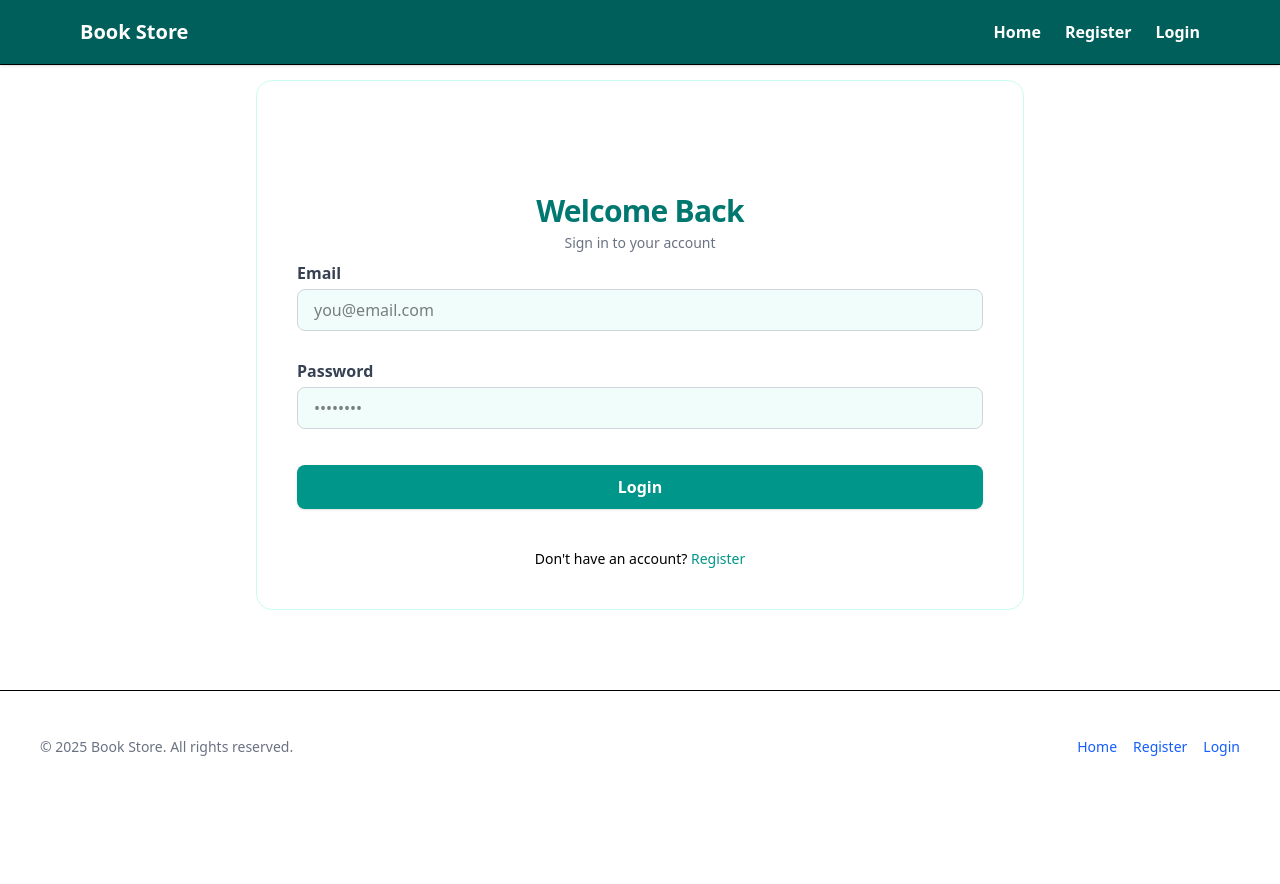
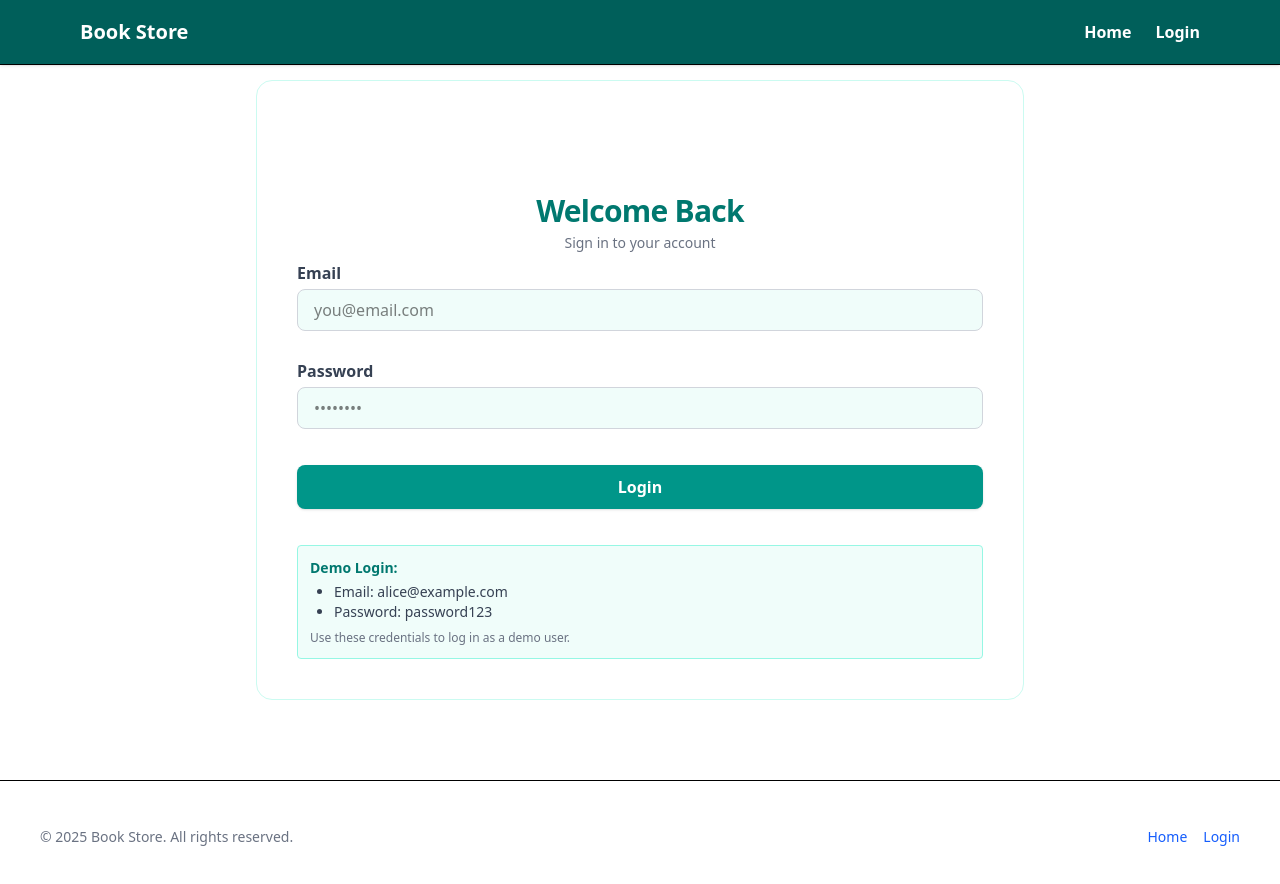
Before and after one commit to deji-ice/book-app-test, a Next.js app: page /login in a window 1280 px wide. Shown: the top 884 px of the page. Before the commit the page ends 802 px from the top, so only its background shows below. Built offline with nearby package versions, Linux system fonts and the light colour scheme.

Commit message:
Refactor LoginForm and NavBar components for improved readability and demo login instructions

```diff
--- a/src/app/register/page.tsx
+++ /dev/null
@@ -1,11 +0,0 @@
-import { RegisterForm } from "@/components/RegisterForm";
-
-const RegisterPage = () => {
-  return (
-    <main className="mx-auto p-6 bg-white flex flex-col lg:flex-row lg:justify-center items-center">
-      <RegisterForm />
-    </main>
-  );
-};
-
-export default RegisterPage;
--- a/src/components/Footer.tsx
+++ b/src/components/Footer.tsx
@@ -11,12 +11,7 @@ const Footer = () => {
         <Link href="/" className="text-blue-600 hover:underline text-sm">
           Home
         </Link>
-        <Link
-          href="/register"
-          className="text-blue-600 hover:underline text-sm"
-        >
-          Register
-        </Link>
+
         <Link href="/login" className="text-blue-600 hover:underline text-sm">
           Login
         </Link>
--- a/src/components/LoginForm.tsx
+++ b/src/components/LoginForm.tsx
@@ -11,7 +11,10 @@ type FormData = {
 };
 
 const LoginForm = () => {
-  const [formData, setFormData] = useState<FormData>({ email: "", password: "" });
+  const [formData, setFormData] = useState<FormData>({
+    email: "",
+    password: "",
+  });
   const [error, setError] = useState("");
   const setUser = useUserStore((state) => state.setUser);
   const router = useRouter();
@@ -95,7 +98,9 @@ const LoginForm = () => {
       </div>
 
       <div>
-        <label className="block mb-1 font-semibold text-gray-700">Password</label>
+        <label className="block mb-1 font-semibold text-gray-700">
+          Password
+        </label>
         <input
           type="password"
           name="password"
@@ -116,12 +121,19 @@ const LoginForm = () => {
       >
         {mutation.isPending ? "Logging in..." : "Login"}
       </button>
-
-      <div className="text-center text-sm mt-3">
-        Don&apos;t have an account?{" "}
-        <a href="/register" className="text-teal-600 hover:underline font-medium">
-          Register
-        </a>
+      <div className="bg-teal-50 border border-teal-200 rounded p-3 text-sm text-gray-700 mt-2">
+        <span className="font-semibold text-teal-700">Demo Login:</span>
+        <ul className="list-disc ml-6 mt-1">
+          <li>
+            <span className="font-medium">Email:</span> alice@example.com
+          </li>
+          <li>
+            <span className="font-medium">Password:</span> password123
+          </li>
+        </ul>
+        <span className="block mt-2 text-xs text-gray-500">
+          Use these credentials to log in as a demo user.
+        </span>
       </div>
     </form>
   );
--- a/src/components/NavBar.tsx
+++ b/src/components/NavBar.tsx
@@ -36,9 +36,9 @@ const NavBar = () => {
             </>
           ) : (
             <>
-              <Link href="/register" className="hover:text-teal-600">
+              {/* <Link href="/register" className="hover:text-teal-600">
                 Register
-              </Link>
+              </Link> */}
               <Link href="/login" className="hover:text-teal-600">
                 Login
               </Link>
@@ -101,9 +101,9 @@ const NavBar = () => {
           </>
         ) : (
           <>
-            <Link href="/register" className="block py-2 hover:text-teal-600">
+            {/* <Link href="/register" className="block py-2 hover:text-teal-600">
               Register
-            </Link>
+            </Link> */}
             <Link href="/login" className="block py-2 hover:text-teal-600">
               Login
             </Link>
```
